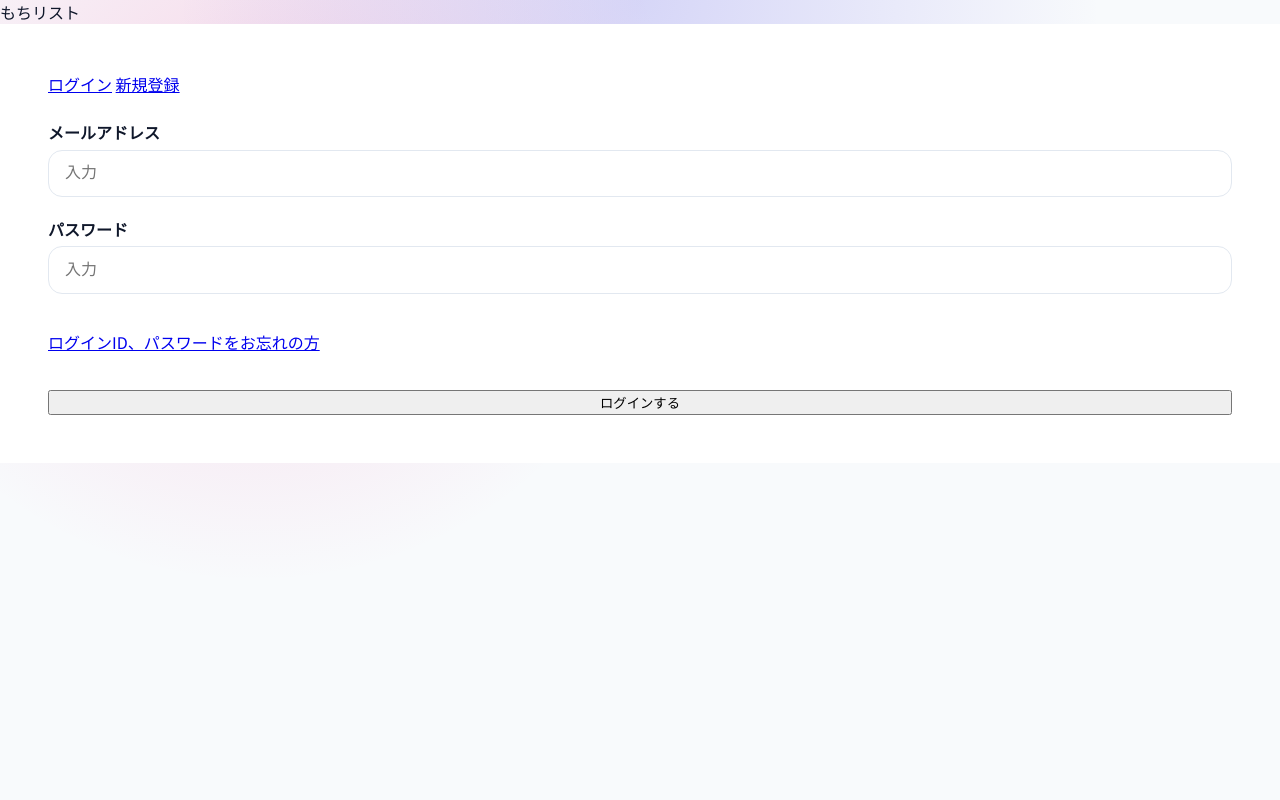
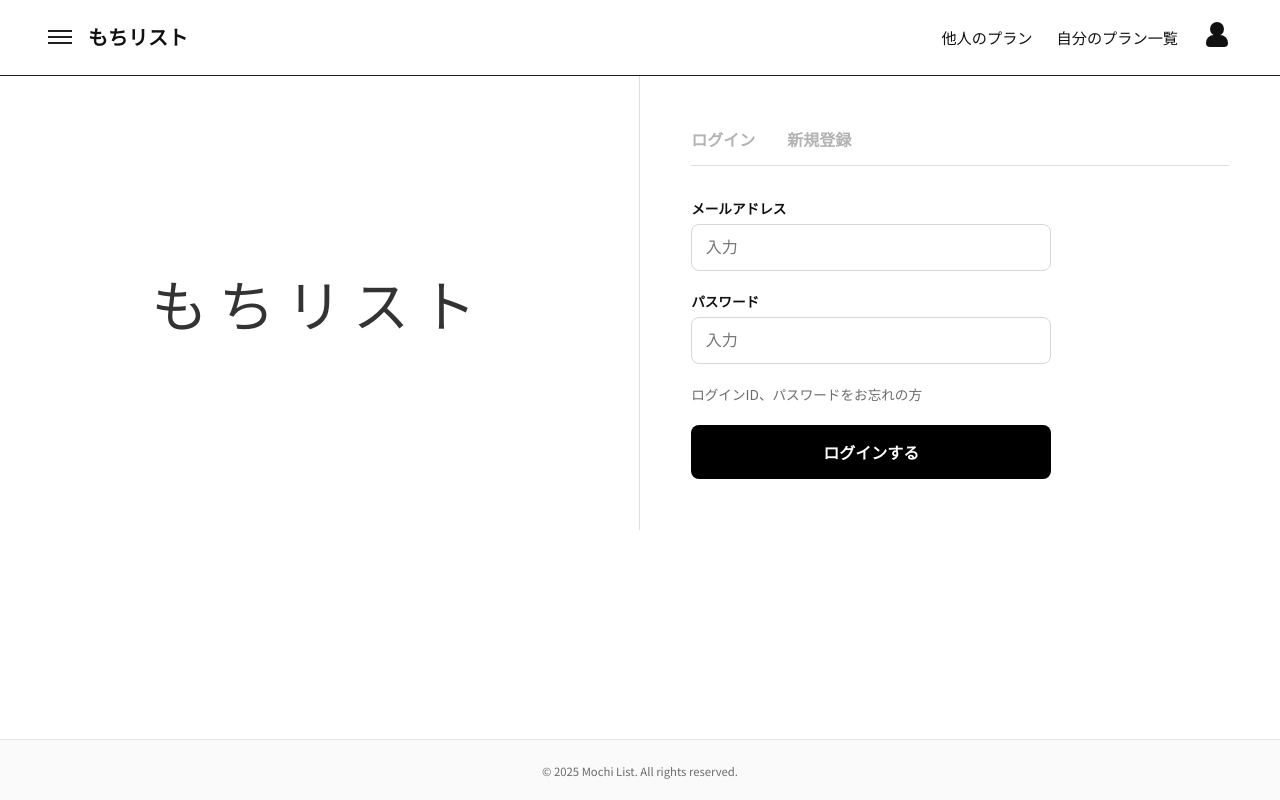
Before and after one commit to kokoriko3/motilist, a Python web app: template app/templates/auth/login.html in a window 1280 px wide. Run offline with Jinja, Linux system fonts and the light colour scheme; the template is opened without the code that fills it, so the values that code supplies are empty.

Commit message:
ついかしてよ

```diff
--- a/app/static/css/style.css
+++ b/app/static/css/style.css
@@ -1,9 +1,8 @@
 :root {
   font-family: 'Noto Sans JP', 'Inter', -apple-system, BlinkMacSystemFont, 'Segoe UI', sans-serif;
-  color: #0f172a;
-  background-color: #f5f5f5;
+  color: #111;
+  background-color: #fff;
   line-height: 1.5;
-  font-weight: 400;
   text-rendering: optimizeLegibility;
   -webkit-font-smoothing: antialiased;
 }
@@ -17,117 +16,67 @@
 body {
   margin: 0;
   min-height: 100vh;
-  background: radial-gradient(circle at top, rgba(79, 70, 229, 0.2), transparent 45%),
-    radial-gradient(circle at 20% 20%, rgba(236, 72, 153, 0.2), transparent 35%),
-    #f8fafc;
+  background: #fff;
+  color: #111;
+  display: flex;
+  flex-direction: column;
 }
 
-.app-shell {
-  min-height: 100vh;
-  display: flex;
-  align-items: stretch;
-  justify-content: center;
-  padding: 2.5rem clamp(1.25rem, 4vw, 4rem);
+.page-content {
+  flex: 1;
+  padding: 0;
 }
 
-.auth-layout {
-  width: min(1100px, 100%);
-  background: rgba(255, 255, 255, 0.92);
-  box-shadow: 0 25px 70px rgba(15, 23, 42, 0.15);
-  border-radius: 32px;
+.split-layout {
+  min-height: 100%;
   display: grid;
-  gap: 0;
-  grid-template-columns: repeat(auto-fit, minmax(320px, 1fr));
-  overflow: hidden;
-  backdrop-filter: blur(12px);
+  grid-template-columns: 1fr 1fr;
 }
 
-.brand-panel {
-  background: linear-gradient(135deg, #4f46e5, #7c3aed);
-  color: #f8fafc;
-  padding: clamp(2rem, 4vw, 3.5rem);
+.hero-panel {
   display: flex;
-  flex-direction: column;
+  align-items: center;
   justify-content: center;
-  position: relative;
+  border-right: 1px solid #dedede;
 }
 
-.brand-panel::after {
-  content: '';
-  position: absolute;
-  inset: 10%;
-  border: 1px solid rgba(255, 255, 255, 0.25);
-  border-radius: 26px;
-  pointer-events: none;
-}
-
-.brand-panel h1 {
-  font-size: clamp(2.1rem, 4vw, 3rem);
-  margin: 0;
-  letter-spacing: -0.02em;
-}
-
-.brand-panel p {
-  color: rgba(248, 250, 252, 0.9);
-  margin-bottom: 2rem;
-  font-size: 1rem;
-}
-
-.brand-badges {
-  display: flex;
-  flex-wrap: wrap;
-  gap: 0.65rem;
-}
-
-.badge {
-  background: rgba(255, 255, 255, 0.14);
-  border-radius: 999px;
-  padding: 0.25rem 0.9rem;
-  font-size: 0.85rem;
-  border: 1px solid rgba(255, 255, 255, 0.3);
+.hero-logo {
+  font-size: clamp(2.5rem, 5vw, 3.5rem);
+  letter-spacing: 0.2em;
+  color: #333;
 }
 
 .form-panel {
-  padding: clamp(2rem, 4vw, 3rem);
-  background: #fff;
+  padding: clamp(2rem, 4vw, 4rem);
   display: flex;
   flex-direction: column;
-  gap: 1.5rem;
+  gap: 2rem;
 }
 
-.tab-list {
-  display: grid;
-  grid-template-columns: repeat(2, 1fr);
-  background: #f1f5f9;
-  border-radius: 999px;
-  padding: 0.25rem;
-  gap: 0.25rem;
+.tab-bar {
+  display: flex;
+  gap: 2rem;
+  border-bottom: 1px solid #dedede;
 }
 
-.tab-button {
-  border: none;
-  border-radius: 999px;
-  padding: 0.75rem 0;
-  font-size: 0.95rem;
+.tab-link {
+  padding-bottom: 0.75rem;
   font-weight: 600;
-  background: transparent;
-  color: #475569;
-  cursor: pointer;
-  text-align: center;
   text-decoration: none;
-  transition: background 0.2s ease, color 0.2s ease, box-shadow 0.2s ease;
+  color: #b3b3b3;
+  border-bottom: 2px solid transparent;
 }
 
-.tab-button.active {
-  background: #fff;
-  color: #111827;
-  box-shadow: 0 10px 30px rgba(148, 163, 184, 0.35);
+.tab-link.active {
+  color: #111;
+  border-color: #111;
 }
 
 form {
   display: flex;
   flex-direction: column;
   gap: 1.25rem;
+  max-width: 360px;
 }
 
 .input-field {
@@ -137,107 +86,315 @@ form {
 }
 
 .input-field label {
+  font-size: 0.85rem;
   font-weight: 600;
-  color: #0f172a;
 }
 
 .input-field input {
-  border: 1.5px solid #e2e8f0;
-  border-radius: 14px;
-  padding: 0.85rem 1rem;
+  border: 1px solid #d7d7d7;
+  border-radius: 8px;
+  padding: 0.85rem;
   font-size: 1rem;
-  transition: border-color 0.2s ease, box-shadow 0.2s ease;
 }
 
 .input-field input:focus {
   outline: none;
-  border-color: #4f46e5;
-  box-shadow: 0 0 0 3px rgba(79, 70, 229, 0.15);
+  border-color: #111;
 }
 
-.helper-row {
-  display: flex;
-  justify-content: space-between;
-  align-items: center;
-  font-size: 0.9rem;
-  color: #475569;
+.helper-link {
+  margin: 0;
+  font-size: 0.85rem;
 }
 
-.helper-row a {
-  text-decoration: none;
-  font-weight: 600;
-  color: #4f46e5;
-}
-
-.checkbox-field {
-  display: flex;
-  align-items: center;
-  gap: 0.4rem;
-  font-size: 0.9rem;
-  color: #475569;
-}
-
-.checkbox-field input {
-  width: 1rem;
-  height: 1rem;
-}
-
-.submit-button {
-  border: none;
-  border-radius: 16px;
-  padding: 0.95rem;
-  background: linear-gradient(120deg, #4f46e5, #7c3aed);
-  color: #fff;
-  font-size: 1rem;
-  font-weight: 600;
-  cursor: pointer;
-  transition: transform 0.15s ease, box-shadow 0.15s ease;
-}
-
-.submit-button:hover {
-  transform: translateY(-1px);
-  box-shadow: 0 15px 35px rgba(79, 70, 229, 0.35);
-}
-
-.subtext {
-  text-align: center;
-  font-size: 0.9rem;
-  color: #475569;
-}
-
-.subtext a {
-  color: #4f46e5;
-  font-weight: 600;
+.helper-link a {
+  color: #6b6b6b;
   text-decoration: none;
 }
 
-.message-banner {
-  border-radius: 14px;
-  padding: 1rem;
-  font-size: 0.95rem;
-  background: #ecfdf5;
-  color: #065f46;
-  border: 1px solid #a7f3d0;
+.cta-button {
+  border: none;
+  border-radius: 8px;
+  padding: 0.95rem;
+  font-size: 1rem;
+  font-weight: 600;
+  background: #000;
+  color: #fff;
+  cursor: pointer;
 }
 
-.message-banner.error {
-  background: #fef2f2;
-  color: #991b1b;
-  border-color: #fecaca;
+.cta-button:hover {
+  opacity: 0.9;
 }
 
-.message-banner ul {
+.notice {
+  border: 1px solid #dedede;
+  padding: 0.85rem;
+  border-radius: 8px;
+  background: #fafafa;
+  font-size: 0.9rem;
+}
+
+.notice.error {
+  border-color: #f1b5b5;
+  background: #fff5f5;
+  color: #a81818;
+}
+
+.notice ul {
   margin: 0;
   padding-left: 1rem;
 }
 
-@media (max-width: 860px) {
-  .app-shell {
-    padding: 1.5rem 1rem;
+@media (max-width: 900px) {
+  .split-layout {
+    grid-template-columns: 1fr;
   }
 
-  .brand-panel {
-    min-height: 260px;
-    border-bottom-left-radius: 40px;
+  .hero-panel {
+    border-right: none;
+    border-bottom: 1px solid #dedede;
+    padding: 4rem 0;
+  }
+
+  .form-panel {
+    padding: 2rem;
   }
 }
+
+body.complete-body {
+  background: #ffffff;
+  color: #111;
+}
+
+body.split-body .page-content {
+  padding: 0;
+}
+
+.site-header {
+  display: flex;
+  align-items: center;
+  justify-content: space-between;
+  padding: 1.25rem clamp(1rem, 5vw, 3rem);
+  border-bottom: 1px solid #1f1f1f;
+}
+
+.header-left {
+  display: flex;
+  align-items: center;
+  gap: 1rem;
+}
+
+.icon-button {
+  border: none;
+  background: none;
+  padding: 0;
+  display: flex;
+  flex-direction: column;
+  gap: 0.25rem;
+  cursor: pointer;
+}
+
+.icon-button span {
+  width: 24px;
+  height: 2px;
+  background: #1f1f1f;
+  display: block;
+}
+
+.brand-name {
+  font-size: 1.25rem;
+  font-weight: 600;
+}
+
+.header-nav {
+  display: flex;
+  align-items: center;
+  gap: 1.5rem;
+  font-size: 0.95rem;
+  position: relative;
+}
+
+.header-nav a {
+  color: inherit;
+  text-decoration: none;
+  font-weight: 500;
+}
+
+.icon-user {
+  width: 30px;
+  height: 30px;
+  display: inline-flex;
+  align-items: center;
+  justify-content: center;
+  position: relative;
+  background: none;
+  border: none;
+  padding: 0;
+  cursor: pointer;
+}
+
+.icon-user::before,
+.icon-user::after {
+  content: '';
+  position: absolute;
+  display: block;
+  background: #111;
+}
+
+.icon-user::before {
+  width: 14px;
+  height: 14px;
+  border-radius: 50%;
+  top: 2px;
+  left: 50%;
+  transform: translateX(-50%);
+}
+
+.icon-user::after {
+  width: 22px;
+  height: 12px;
+  border-radius: 12px 12px 6px 6px;
+  bottom: 3px;
+  left: 50%;
+  transform: translateX(-50%);
+}
+
+.icon-user.small {
+  width: 22px;
+  height: 22px;
+}
+
+.icon-user.small::before {
+  width: 10px;
+  height: 10px;
+}
+
+.icon-user.small::after {
+  width: 16px;
+  height: 10px;
+  bottom: 2px;
+  border-radius: 10px 10px 5px 5px;
+}
+
+.profile-dropdown {
+  position: relative;
+}
+
+.dropdown-panel {
+  position: absolute;
+  top: calc(100% + 0.5rem);
+  right: 0;
+  background: #fff;
+  border-radius: 12px;
+  border: 1px solid #e0e0e0;
+  box-shadow: 0 10px 25px rgba(0, 0, 0, 0.15);
+  padding: 0.75rem 1rem;
+  min-width: 220px;
+  display: none;
+  z-index: 10;
+}
+
+.profile-dropdown.open .dropdown-panel {
+  display: block;
+}
+
+.dropdown-row {
+  display: flex;
+  align-items: center;
+  justify-content: space-between;
+  gap: 0.75rem;
+  font-size: 0.9rem;
+  color: #111;
+  text-decoration: none;
+}
+
+.dropdown-row + .dropdown-row {
+  margin-top: 0.75rem;
+  padding-top: 0.75rem;
+  border-top: 1px solid #ededed;
+}
+
+.dropdown-row a {
+  color: inherit;
+  text-decoration: none;
+  font-weight: 600;
+}
+
+.dropdown-row.profile-link {
+  justify-content: flex-start;
+}
+
+.site-footer {
+  padding: 1.25rem clamp(1rem, 5vw, 3rem);
+  border-top: 1px solid #e5e5e5;
+  text-align: center;
+  font-size: 0.85rem;
+  color: #6b6b6b;
+  background: #fafafa;
+}
+
+.complete-main {
+  padding: clamp(3rem, 8vw, 5rem) 1rem;
+  display: flex;
+  justify-content: center;
+}
+
+.complete-card {
+  width: min(460px, 100%);
+  background: #fff;
+  border: 1px solid #e7e7e7;
+  border-radius: 18px;
+  padding: 3rem 2.5rem;
+  text-align: center;
+  box-shadow: 0 15px 35px rgba(0, 0, 0, 0.08);
+}
+
+.complete-icon {
+  width: 70px;
+  height: 70px;
+  border-radius: 50%;
+  margin: 0 auto 1.5rem;
+  background: #000;
+  color: #fff;
+  display: flex;
+  align-items: center;
+  justify-content: center;
+  font-size: 2rem;
+}
+
+.complete-card h1 {
+  margin: 0 0 0.75rem;
+  font-size: 1.4rem;
+}
+
+.complete-subtext {
+  margin: 0 0 1.75rem;
+  color: #5a5a5a;
+  font-size: 0.95rem;
+  line-height: 1.6;
+}
+
+.complete-button {
+  display: inline-block;
+  width: 100%;
+  padding: 0.95rem;
+  background: #178b1f;
+  color: #fff;
+  text-decoration: none;
+  border-radius: 6px;
+  font-weight: 600;
+}
+
+.complete-button:hover {
+  background: #117517;
+}
+
+.page-section {
+  padding: clamp(2rem, 5vw, 4rem) clamp(1.5rem, 6vw, 4rem);
+}
+
+.page-section h1 {
+  margin-top: 0;
+  font-size: 1.8rem;
+}
--- /dev/null
+++ b/app/static/js/app.js
@@ -0,0 +1,15 @@
+document.addEventListener('DOMContentLoaded', () => {
+  document.querySelectorAll('[data-dropdown]').forEach((dropdown) => {
+    const button = dropdown.querySelector('.icon-user')
+    button?.addEventListener('click', (event) => {
+      event.stopPropagation()
+      dropdown.classList.toggle('open')
+    })
+  })
+
+  document.addEventListener('click', () => {
+    document.querySelectorAll('[data-dropdown].open').forEach((dropdown) => {
+      dropdown.classList.remove('open')
+    })
+  })
+})
--- /dev/null
+++ b/app/templates/auth/auth_base.html
@@ -0,0 +1,37 @@
+{% extends 'base.html' %}
+
+{% block body_class %}split-body{% endblock %}
+
+{% block content %}
+  <section class="split-layout">
+    <article class="hero-panel">
+      <span class="hero-logo">もちリスト</span>
+    </article>
+    <article class="form-panel">
+      <div class="tab-bar">
+        <a class="tab-link {{ 'active' if active_tab == 'login' else '' }}" href="{{ url_for('login') }}">ログイン</a>
+        <a class="tab-link {{ 'active' if active_tab == 'register' else '' }}" href="{{ url_for('register') }}">新規登録</a>
+      </div>
+
+      {% with messages = get_flashed_messages(with_categories=true) %}
+        {% if messages %}
+          {% for category, message in messages %}
+            <div class="notice {{ 'error' if category == 'error' else '' }}">{{ message }}</div>
+          {% endfor %}
+        {% endif %}
+      {% endwith %}
+
+      {% if errors %}
+        <div class="notice error">
+          <ul>
+            {% for error in errors %}
+              <li>{{ error }}</li>
+            {% endfor %}
+          </ul>
+        </div>
+      {% endif %}
+
+      {% block form %}{% endblock %}
+    </article>
+  </section>
+{% endblock %}
--- a/app/templates/auth/login.html
+++ b/app/templates/auth/login.html
@@ -1,4 +1,4 @@
-{% extends 'loginbase.html' %}
+{% extends 'auth/auth_base.html' %}
 
 {% block title %}ログイン{% endblock %}
 
--- a/app/templates/auth/register.html
+++ b/app/templates/auth/register.html
@@ -1,4 +1,4 @@
-{% extends 'loginbase.html' %}
+{% extends 'auth/auth_base.html' %}
 
 {% block title %}新規登録{% endblock %}
 
--- /dev/null
+++ b/app/templates/base.html
@@ -0,0 +1,53 @@
+<!doctype html>
+<html lang="ja">
+  <head>
+    <meta charset="utf-8" />
+    <meta name="viewport" content="width=device-width, initial-scale=1" />
+    <title>{% block title %}もちリスト{% endblock %}</title>
+    <link rel="preconnect" href="https://fonts.googleapis.com" />
+    <link rel="preconnect" href="https://fonts.gstatic.com" crossorigin />
+    <link
+      href="https://fonts.googleapis.com/css2?family=Noto+Sans+JP:wght@400;500;600;700&display=swap"
+      rel="stylesheet"
+    />
+    <link rel="stylesheet" href="{{ url_for('static', filename='css/style.css') }}" />
+    <script defer src="{{ url_for('static', filename='js/app.js') }}"></script>
+  </head>
+  <body class="{% block body_class %}{% endblock %}">
+    <header class="site-header">
+      <div class="header-left">
+        <button class="icon-button" aria-label="メニュー">
+          <span></span>
+          <span></span>
+          <span></span>
+        </button>
+        <span class="brand-name">もちリスト</span>
+      </div>
+      <nav class="header-nav">
+        <a href="{{ url_for('public_plans') }}">他人のプラン</a>
+        <a href="{{ url_for('my_plans') }}">自分のプラン一覧</a>
+        <div class="profile-dropdown" data-dropdown>
+          <button class="icon-user" aria-label="アカウントメニュー" type="button"></button>
+          <div class="dropdown-panel">
+            <div class="dropdown-row">
+              <span>トラベルコンシェルジュ</span>
+              <a href="{{ url_for('logout') }}">ログアウト</a>
+            </div>
+            <a class="dropdown-row profile-link" href="{{ url_for('account') }}">
+              <span class="icon-user small"></span>
+              <span>アカウント名</span>
+            </a>
+          </div>
+        </div>
+      </nav>
+    </header>
+
+    <main class="page-content">
+      {% block content %}{% endblock %}
+    </main>
+
+    <footer class="site-footer">
+      <small>© 2025 Mochi List. All rights reserved.</small>
+    </footer>
+  </body>
+</html>
--- a/app/templates/loginbase.html
+++ /dev/null
@@ -1,48 +0,0 @@
-<!doctype html>
-<html lang="ja">
-  <head>
-    <meta charset="utf-8" />
-    <meta name="viewport" content="width=device-width, initial-scale=1" />
-    <title>{% block title %}{% endblock %} | Trip Packing Assistant</title>
-    <link rel="preconnect" href="https://fonts.googleapis.com" />
-    <link rel="preconnect" href="https://fonts.gstatic.com" crossorigin />
-    <link
-      href="https://fonts.googleapis.com/css2?family=Noto+Sans+JP:wght@400;500;600;700&display=swap"
-      rel="stylesheet"
-    />
-    <link rel="stylesheet" href="{{ url_for('static', filename='css/style.css') }}" />
-  </head>
-  <body>
-    <main class="split-layout">
-      <section class="hero-panel">
-        <span class="hero-logo">もちリスト</span>
-      </section>
-      <section class="form-panel">
-        <div class="tab-bar">
-          <a class="tab-link {{ 'active' if active_tab == 'login' else '' }}" href="{{ url_for('login') }}">ログイン</a>
-          <a class="tab-link {{ 'active' if active_tab == 'register' else '' }}" href="{{ url_for('register') }}">新規登録</a>
-        </div>
-
-        {% with messages = get_flashed_messages(with_categories=true) %}
-          {% if messages %}
-            {% for category, message in messages %}
-              <div class="notice {{ 'error' if category == 'error' else '' }}">{{ message }}</div>
-            {% endfor %}
-          {% endif %}
-        {% endwith %}
-
-        {% if errors %}
-          <div class="notice error">
-            <ul>
-              {% for error in errors %}
-                <li>{{ error }}</li>
-              {% endfor %}
-            </ul>
-          </div>
-        {% endif %}
-
-        {% block form %}{% endblock %}
-      </section>
-    </main>
-  </body>
-</html>
```
Also changed, not shown: app/templates/account/account.html (added, +10 -0 lines), app/templates/auth/register_complete.html (added, +15 -0 lines), app/templates/plans/my_plans.html (added, +10 -0 lines), app/templates/plans/public_plans.html (added, +10 -0 lines).
